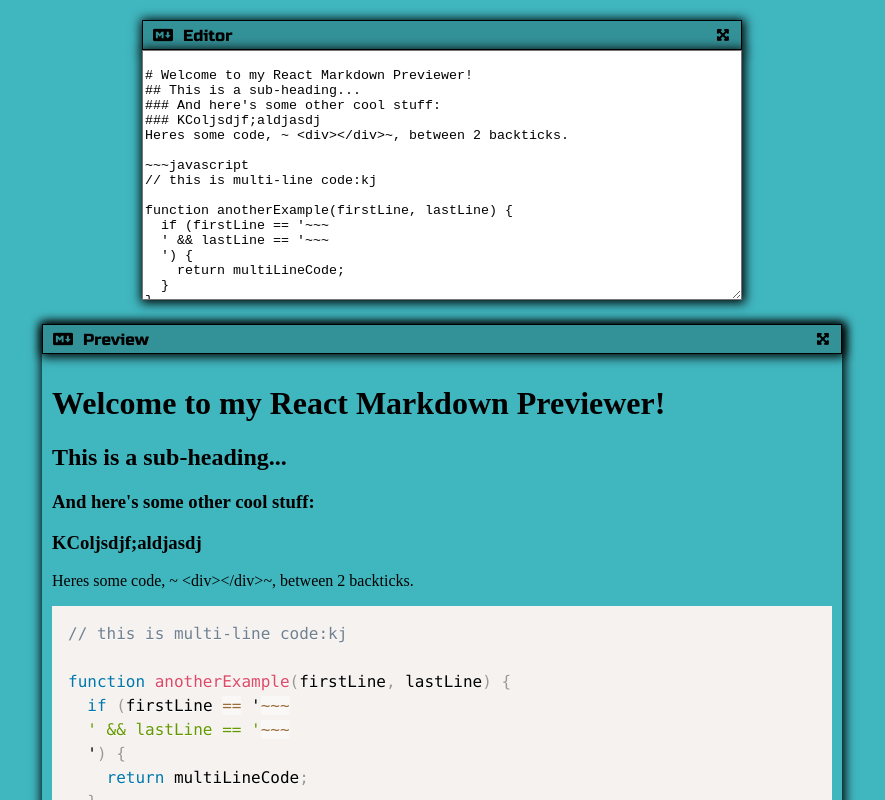
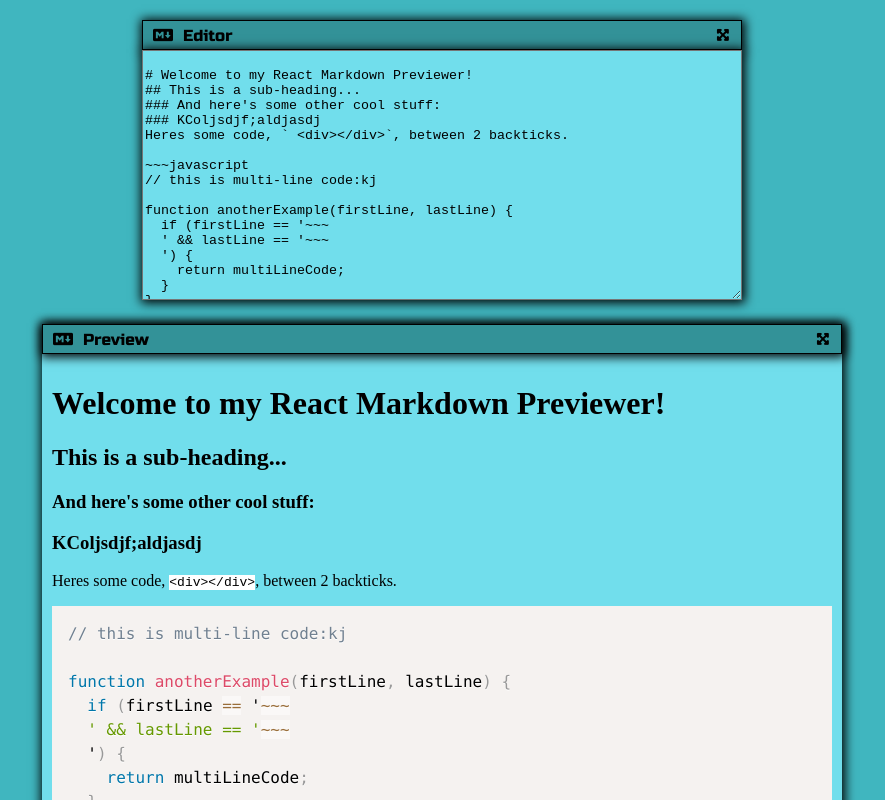
Before and after one commit to errami01/markdown-previewer, a React (Create React App) app: page / in a window 1280 px wide. Shown: the top 800 px of the page, without its empty margins (198-1083 px from the left). Built offline with nearby package versions, Linux system fonts and the light colour scheme.

Commit message:
Add test ids and cdn

```diff
--- a/public/index.html
+++ b/public/index.html
@@ -18,5 +18,6 @@
   <body>
     <noscript>You need to enable JavaScript to run this app.</noscript>
     <div id="root"></div>
+    <script src="https://cdn.freecodecamp.org/testable-projects-fcc/v1/bundle.js"></script>
   </body>
 </html>
--- a/src/App.css
+++ b/src/App.css
@@ -1,22 +1,29 @@
 *{
     /* border: 0.5px solid; */
     box-sizing: border-box;
+}
+:root,#root{
+    height: 100%;
 }
 body{
     margin: 0;
     --light-color: #40b6bf;
     --dark-color: #339298;
+    height: 100%;
 }
+
 .App{
     display: flex;
     flex-direction: column;
     align-items: center;
     background-color: var(--light-color);
-    width: 100%
+    width: 100%;
+    min-height: 100%;
 }
 .editor{
     width: 60%;
     max-width: 600px;
+    min-height: 100px;
     height : fit-content;
     margin: 20px 0;
 
@@ -43,13 +50,19 @@ textarea{
     height: 250px;
     resize: vertical;
     box-shadow: 1px 1px 10px 2px ;
+    background-color: #71deec;
 
 }
 
 .preview{
     width: 80%;
     max-width: 800px;
+    min-height: 300px;
     box-shadow: 1px 1px 10px 2px ;
+    background-color: #71deec;
+    margin-bottom: 20px;
+    /* display: none; */
+    /* visibility: collapse; */
 
 }
 .prev-boy{
@@ -81,3 +94,6 @@ textarea{
     padding-left: 3em;
     border-left: 0.5em #eee solid;
 }
+code{
+    background-color: white;
+}
--- a/src/App.js
+++ b/src/App.js
@@ -10,7 +10,7 @@ function App() {
 ## This is a sub-heading...
 ### And here's some other cool stuff:
 ### KColjsdjf;aldjasdj
-Heres some code, \~ <div></div>\~, between 2 backticks.
+Heres some code, \` <div></div>\`, between 2 backticks.
 
 ~~~javascript
 // this is multi-line code:kj
@@ -65,14 +65,14 @@ function handleInputChange(event){
           <i class="fa-brands fa-markdown"></i>
           Editor
           <i class="fa fa-arrows-alt"></i></header>
-        <textarea onChange={handleInputChange}value={inputText}/>
+        <textarea onChange={handleInputChange}value={inputText} id="editor"/>
       </div>
-      <div className='preview'>
+      <div className='preview' >
         <header>
           <i class="fa-brands fa-markdown"></i>
           Preview
           <i class="fa fa-arrows-alt"></i></header>
-          <div className='prev-boy'>
+          <div className='prev-boy' id="preview">
           <ReactMarkdown
             remarkPlugins={[remarkGfm]}
             children={inputText}
```
